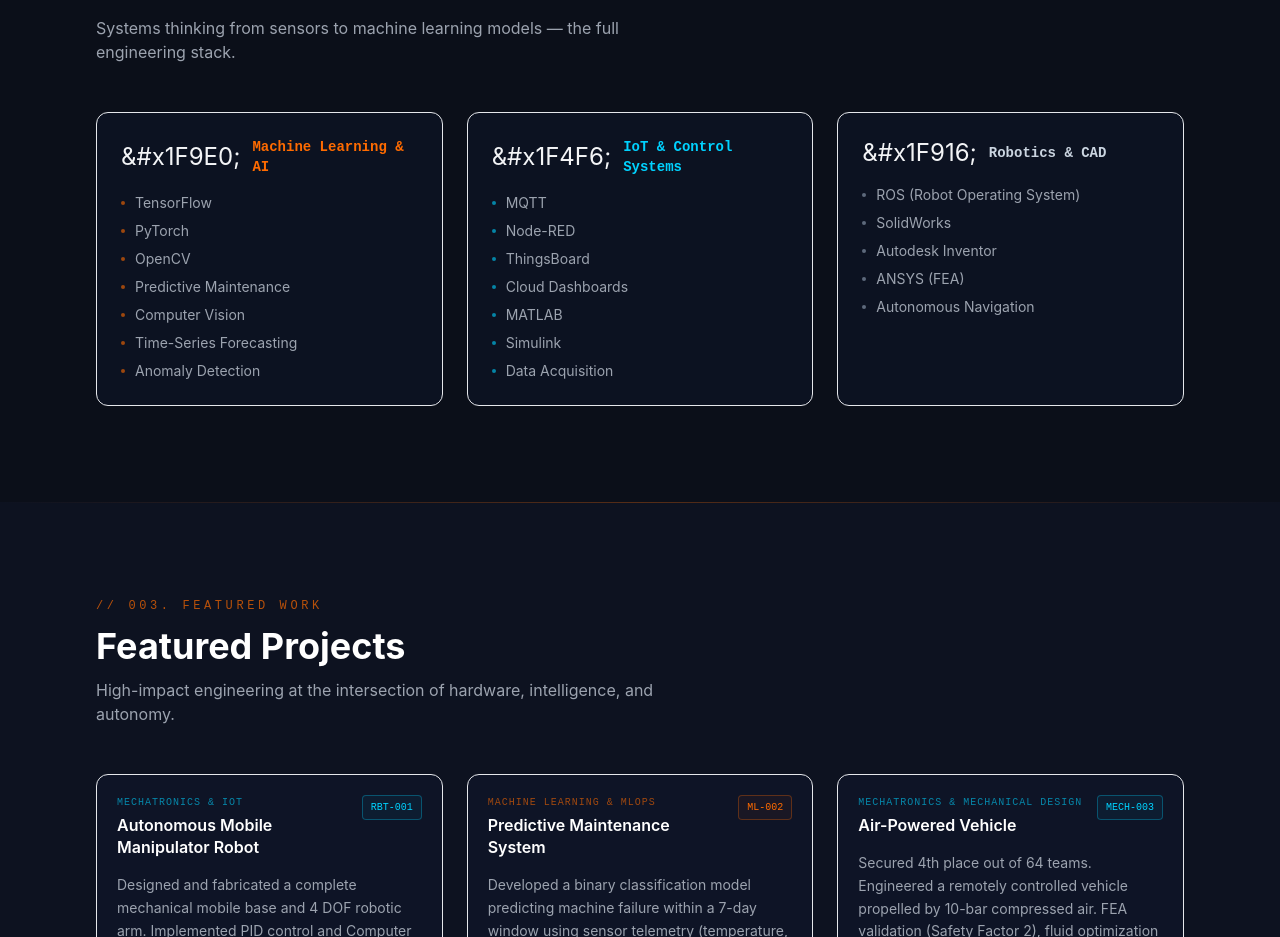
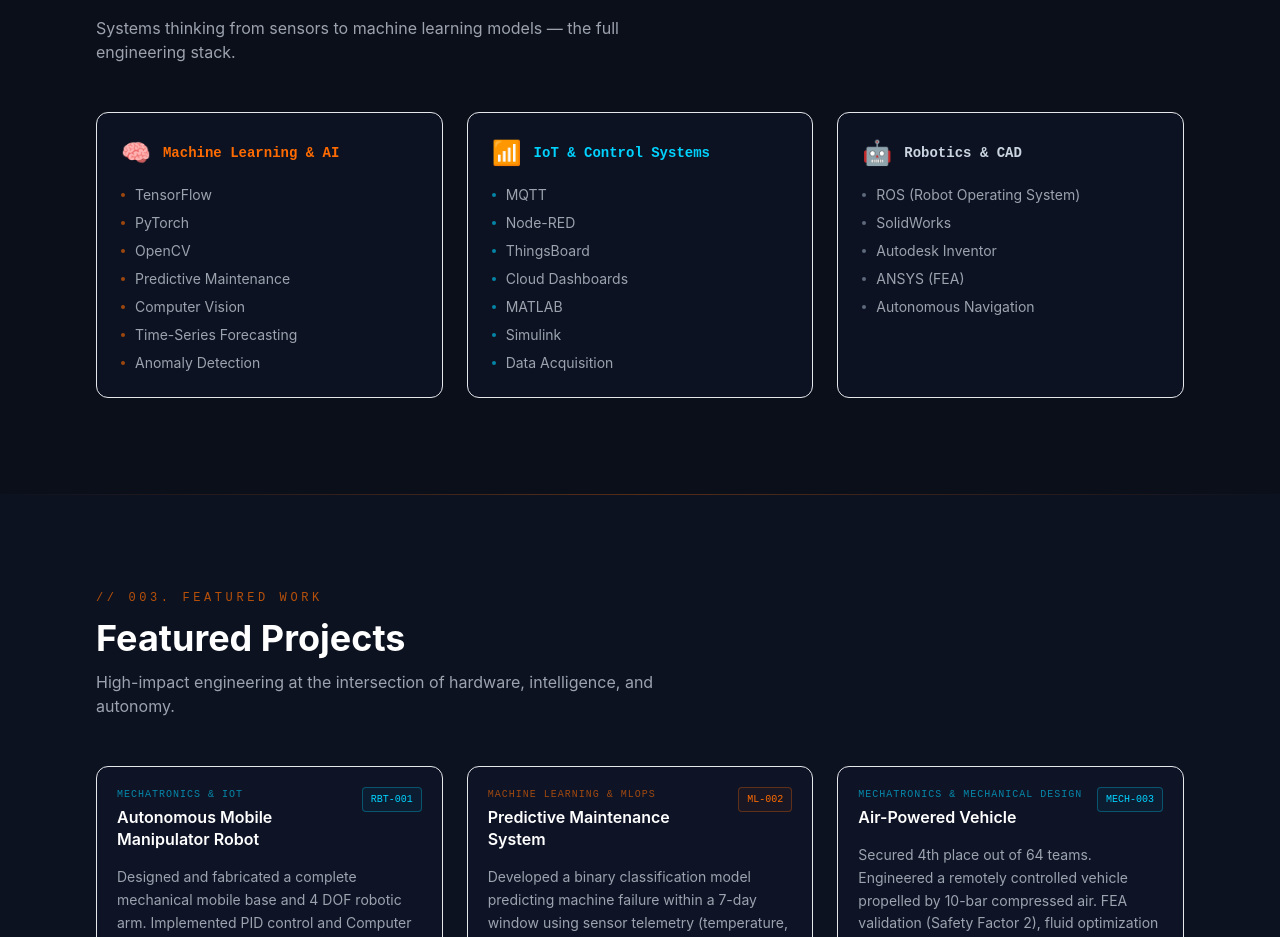
Before and after one commit to b-sameh/bola-sameh-portfolio, a Next.js app: page /bola-sameh-portfolio/ in a window 1280 px wide. Shown: the part 960-1897 px from the top of the page. Built offline with nearby package versions, Linux system fonts and the light colour scheme.

Commit message:
Fix TechStack icons: replace HTML entities with actual emoji characters

```diff
--- a/src/components/TechStack.tsx
+++ b/src/components/TechStack.tsx
@@ -5,7 +5,7 @@
   {
     id: 'ml',
     title: 'Machine Learning & AI',
-    icon: '&#x1F9E0;',
+        icon: '🧠',
     glowColor: 'rgba(255,107,0,0.25)',
     borderHover: 'hover:border-amberMech',
     shadowHover: 'hover:shadow-[0_0_40px_rgba(255,107,0,0.25)]',
@@ -16,7 +16,7 @@
   {
     id: 'iot',
     title: 'IoT & Control Systems',
-    icon: '&#x1F4F6;',
+        icon: '📶',
     glowColor: 'rgba(0,210,255,0.25)',
     borderHover: 'hover:border-cyanTech',
     shadowHover: 'hover:shadow-[0_0_40px_rgba(0,210,255,0.25)]',
@@ -27,7 +27,7 @@
   {
     id: 'robotics',
     title: 'Robotics & CAD',
-    icon: '&#x1F916;',
+        icon: '🤖',
     glowColor: 'rgba(148,163,184,0.2)',
     borderHover: 'hover:border-slate-400',
     shadowHover: 'hover:shadow-[0_0_40px_rgba(148,163,184,0.2)]',
```
